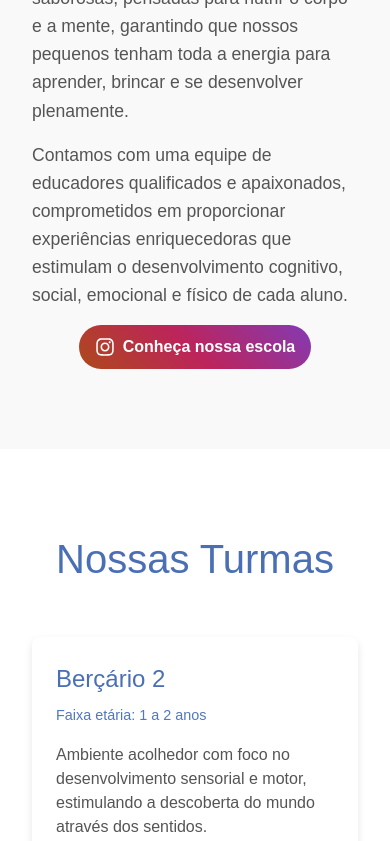
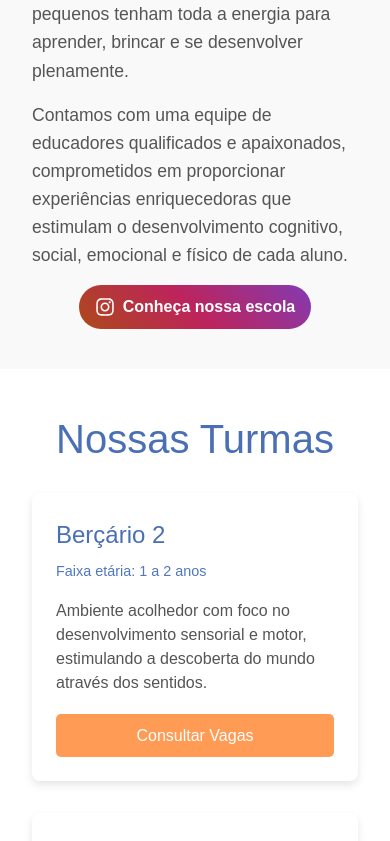
Before and after one commit to Alexseyf/bemtevi-page, a Next.js app: page / in a window 390 px wide. Shown: the part 1156-1997 px from the top of the page. Built offline with nearby package versions, Linux system fonts and the light colour scheme.

Commit message:
style: reduce vertical spacing on mobile

```diff
--- a/src/app/globals.css
+++ b/src/app/globals.css
@@ -24,3 +24,13 @@ body {
   color: var(--foreground);
   font-family: Arial, Helvetica, sans-serif;
 }
+
+@media (max-width: 768px) {
+  main > :is(#sobre, #turmas, #turno-inverso, #atividades, #contato) {
+    padding-block: 2.5rem;
+  }
+
+  main > :is(#turmas, #atividades, #contato) > h2 {
+    margin-bottom: 1.5rem;
+  }
+}
```
